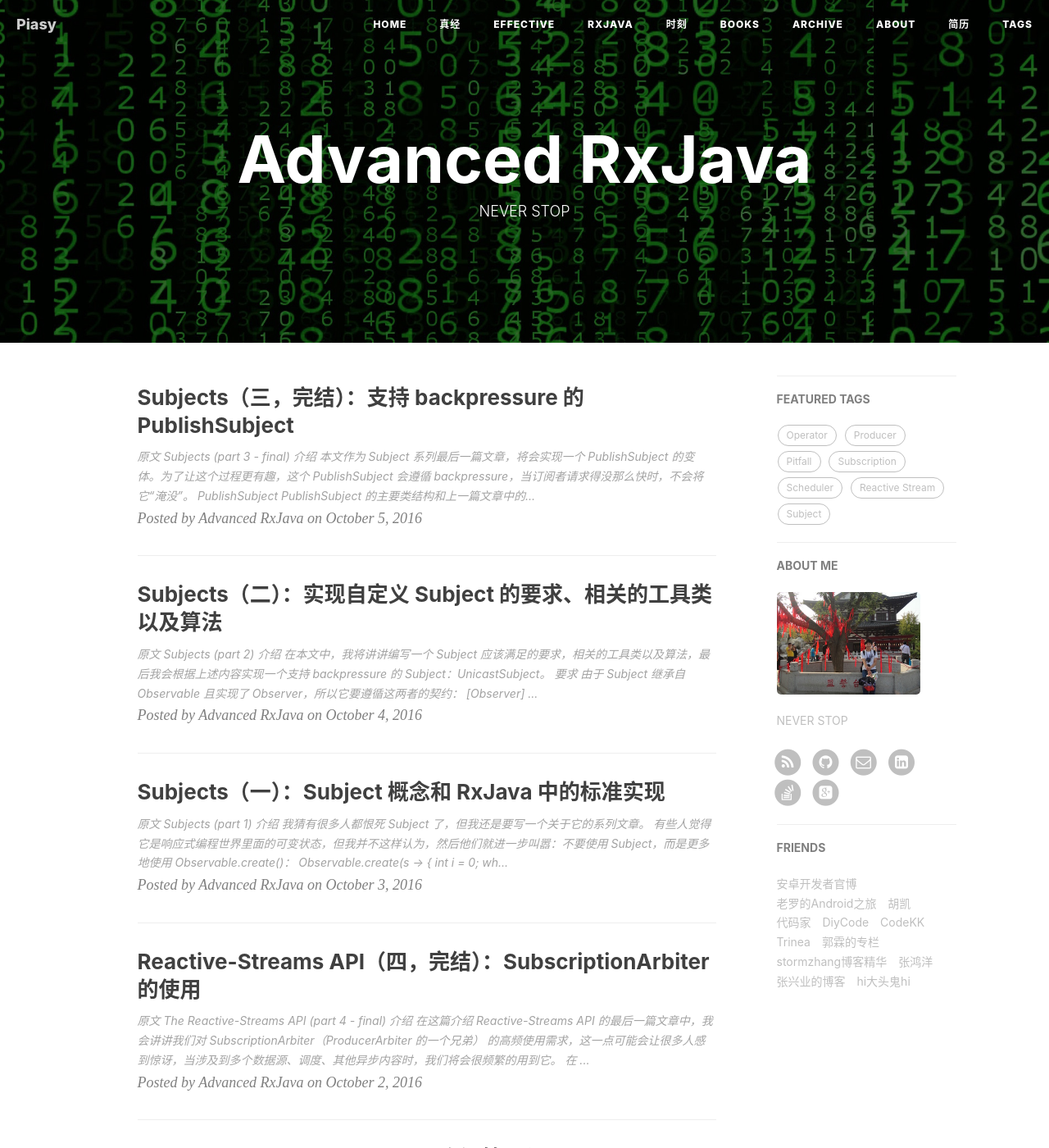
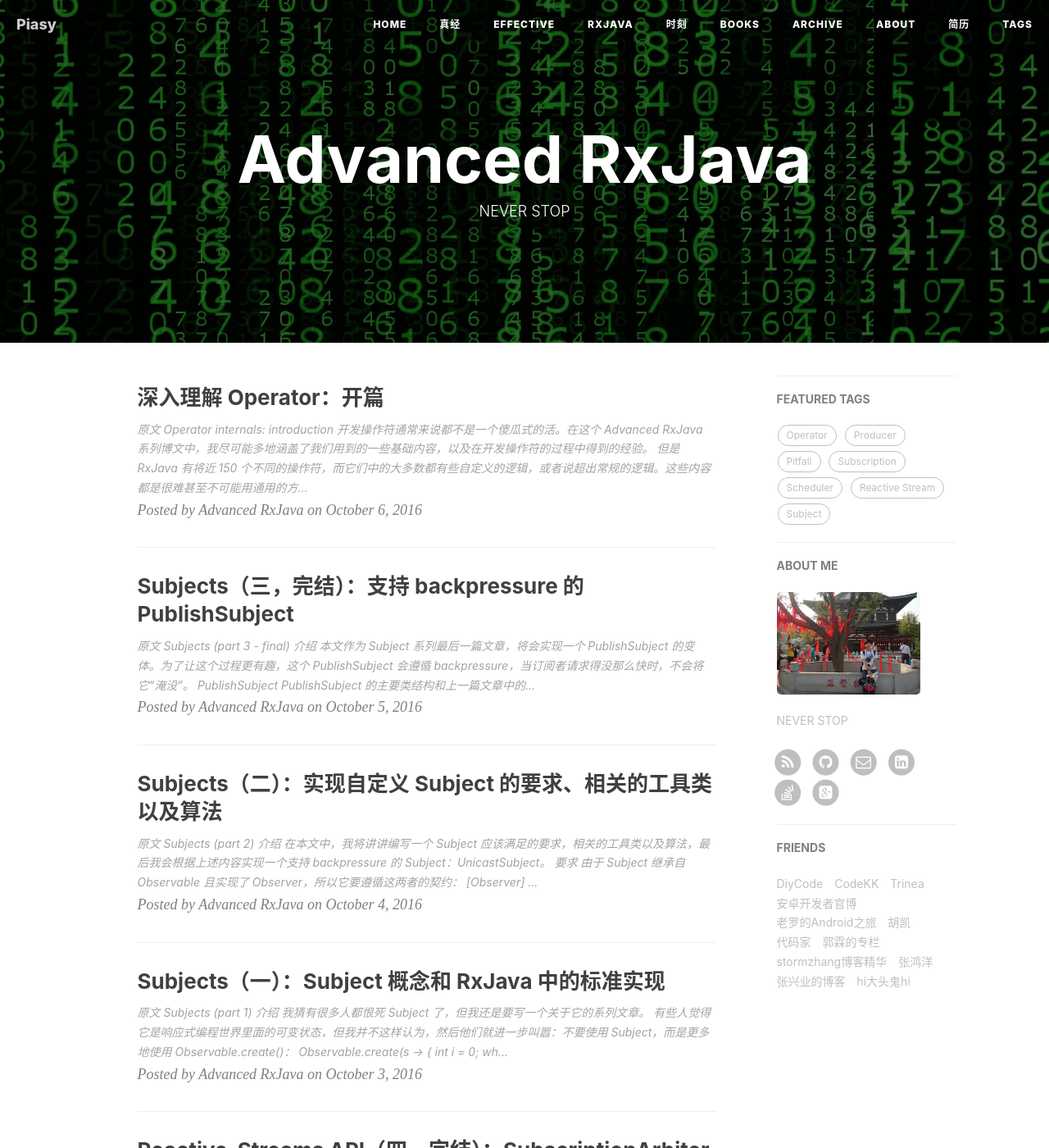
Before and after one commit to Piasy/AdvancedRxJava, a Jekyll site: the page built from index.html, in a window 1280 px wide and 1400 px high. Shown: the whole window at 82% size. Built offline with Jekyll 4.4.1, drawn with Linux system fonts in a browser that asks for light colours; the list of posts is cut into pages by our own code; comment, search, counter and statistics services are not loaded; some of the changed text lies outside the part shown.

Commit message:
Operator internals: introduction

```diff
--- a/_config.yml
+++ b/_config.yml
@@ -79,6 +79,18 @@ featured-condition-size: 0              # A tag will be featured if the size of
 # Friends
 friends: [
     {
+        title: "DiyCode",
+        href: "http://www.diycode.cc/"
+    },
+    {
+        title: "CodeKK",
+        href: "http://codekk.com"
+    },
+    {
+        title: "Trinea",
+        href: "http://www.trinea.cn/"
+    },
+    {
         title: "安卓开发者官博",
         href: "http://android-developers.blogspot.com/"
     },
@@ -93,18 +105,6 @@ friends: [
     {
         title: "代码家",
         href: "http://blog.daimajia.com/"
-    },
-    {
-        title: "DiyCode",
-        href: "http://www.diycode.cc/"
-    },
-    {
-        title: "CodeKK",
-        href: "http://codekk.com"
-    },
-    {
-        title: "Trinea",
-        href: "http://www.trinea.cn/"
     },
     {
         title: "郭霖的专栏",
--- /dev/null
+++ b/_posts/2016-10-06-operator-internals-introduction.md
@@ -0,0 +1,16 @@
+---
+layout: post
+title: 深入理解 Operator：开篇
+tags:
+    - Operator
+---
+
+原文 [Operator internals: introduction](http://akarnokd.blogspot.com/2015/10/operator-internals-introduction.html){:target="_blank"}
+
+开发操作符通常来说都不是一个傻瓜式的活。在这个 Advanced RxJava 系列博文中，我尽可能多地涵盖了我们用到的一些基础内容，以及在开发操作符的过程中得到的经验。
+
+但是 RxJava 有将近 150 个不同的操作符，而它们中的大多数都有些自定义的逻辑，或者说超出常规的逻辑。这些内容都是很难甚至不可能用通用的方式进行讲解的。
+
+所以后面我会开启众多小的系列，来逐个深入分析讲解操作符，当然有些一目了然的操作符就不会讲了。不管它们实现的时候是以 `Operator` 的形式还是 `OnSubscribe` 的形式，我都称之为操作符，不同的形式是为了代码上更便捷。我将会按照字母序遍历所有的操作符，并且在同一篇文章中，顺带把所有名字不同功能一样的操作符一起进行讲解。
+
+我会同时讲解 RxJava 1.x 和 2.x 中的操作符，这样做有两个好处，一是作为对代码实现的一次 review，另外也可以看到我们是怎么让操作符遵循 Reactive-Streams 规范的。
```
Also changed, not shown: _drafts/2016-10-06-operator-internals-amb-ambwith.md (added, +12 -0 lines).
